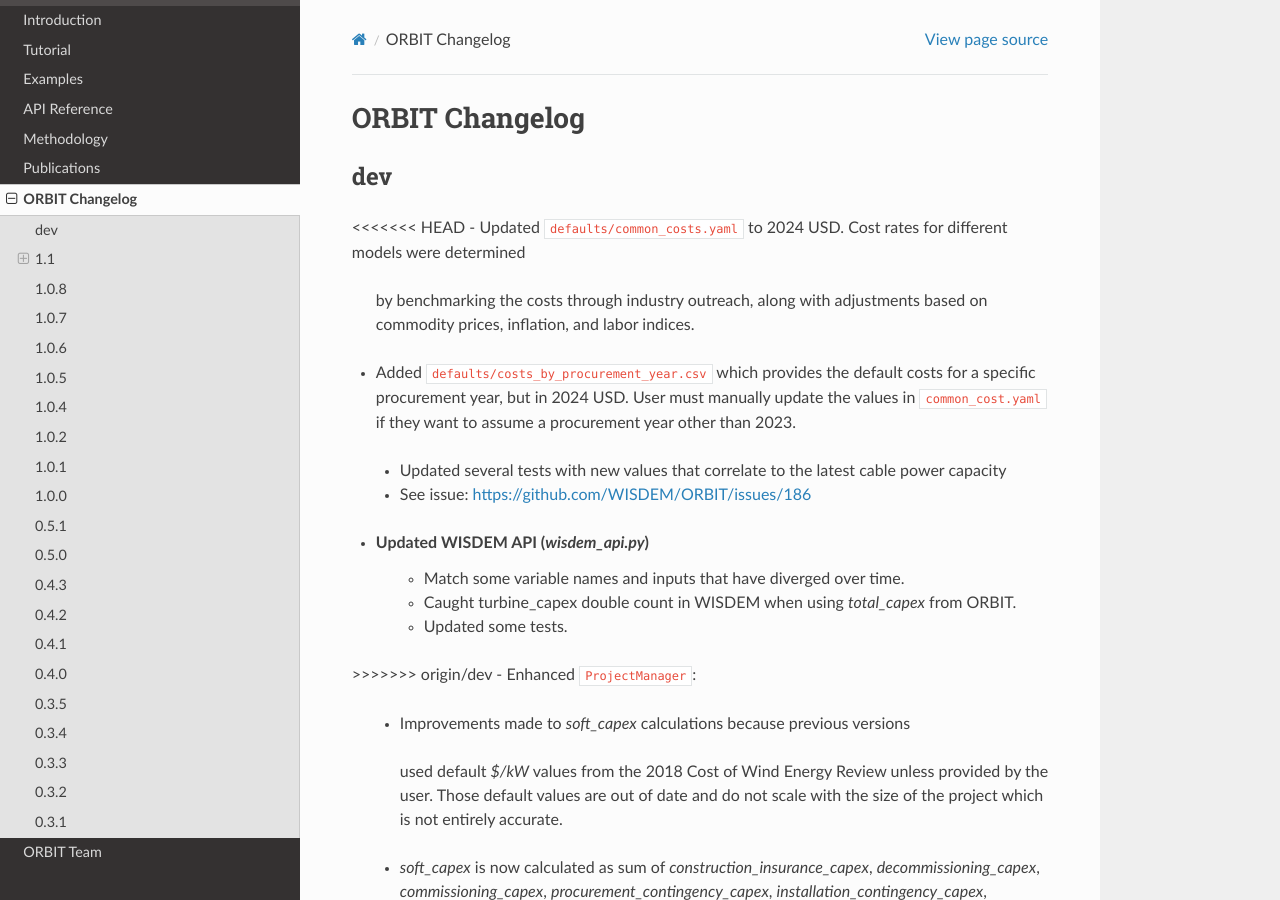
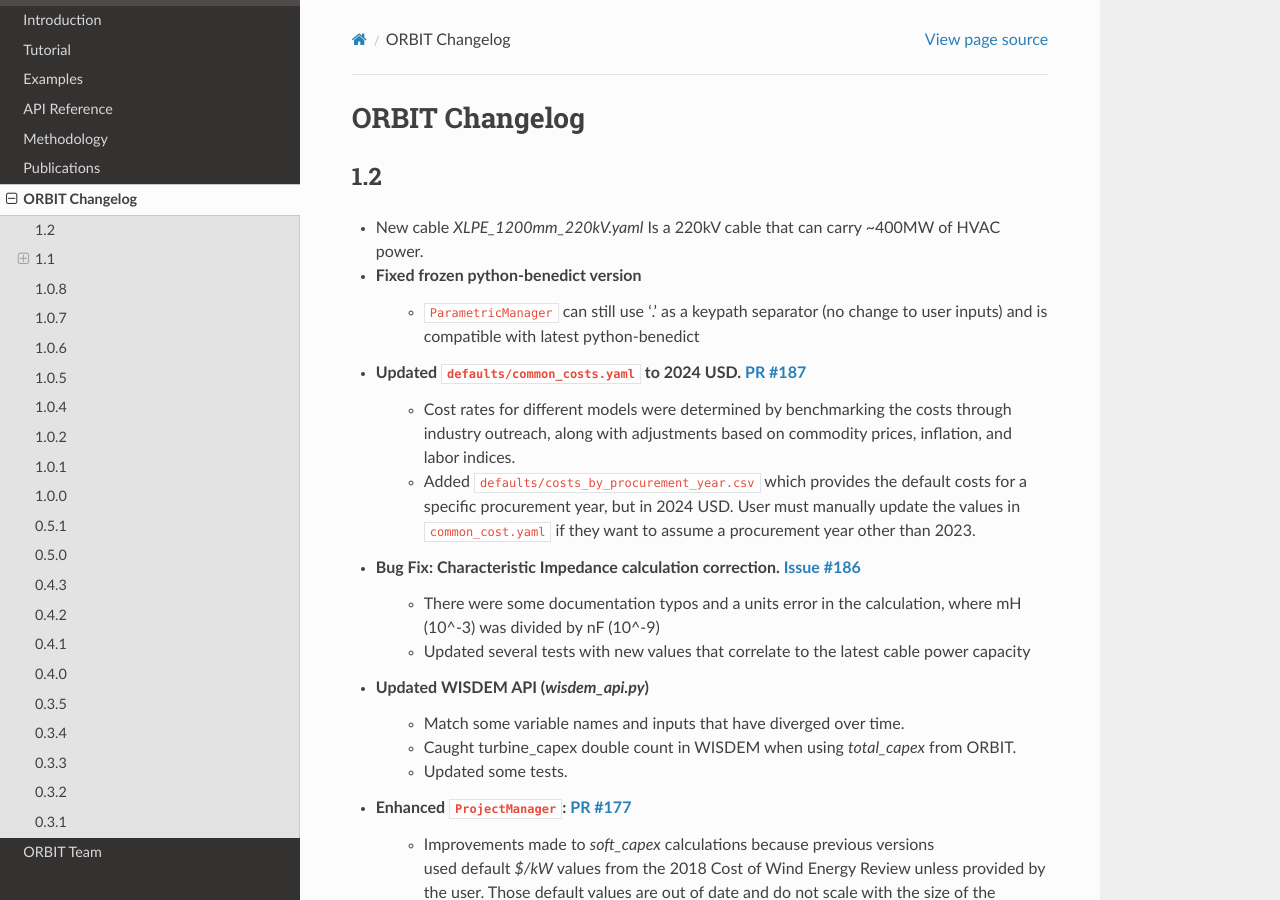
Before and after one commit to WISDEM/ORBIT, a Sphinx documentation site: the page built from docs/source/changelog.rst, in a window 1280 px wide and 900 px high. Built offline with Sphinx 7.4.7 and the Read the Docs theme 3.1.0, drawn with Linux system fonts in a browser that asks for light colours.

Commit message:
Updated changelog.

```diff
--- a/docs/source/changelog.rst
+++ b/docs/source/changelog.rst
@@ -2,26 +2,25 @@
 
 ORBIT Changelog
 ===============
-dev
+1.2
 ---
-<<<<<<< HEAD
-- Updated ``defaults/common_costs.yaml`` to 2024 USD. Cost rates for different models were determined
-  by benchmarking the costs through industry outreach, along with adjustments
-  based on commodity prices, inflation, and labor indices.
-- Added ``defaults/costs_by_procurement_year.csv`` which provides the default costs for a specific procurement year,
-  but in 2024 USD. User must manually update the values in ``common_cost.yaml`` if they want to assume a
-  procurement year other than 2023.
-=======
-- Bug Fix: Characteristic Impedance calculation correction.
-    - There were some documentation typos and a units error in the calculation, where mH (milli) was divided by nF (nano)
+- New cable `XLPE_1200mm_220kV.yaml` Is a 220kV cable that can carry ~400MW of HVAC power.
+- Fixed frozen python-benedict version
+    - ``ParametricManager`` can still use '.' as a keypath separator (no change to user inputs) and is compatible with latest python-benedict
+- Updated ``defaults/common_costs.yaml`` to 2024 USD. `PR #187 <https://github.com/WISDEM/ORBIT/pull/187>`_
+    - Cost rates for different models were determined by benchmarking the costs through industry outreach,
+      along with adjustments based on commodity prices, inflation, and labor indices.
+    - Added ``defaults/costs_by_procurement_year.csv`` which provides the default costs for a specific procurement year,
+      but in 2024 USD. User must manually update the values in ``common_cost.yaml`` if they want to assume a
+      procurement year other than 2023.
+- Bug Fix: Characteristic Impedance calculation correction. `Issue #186 <https://github.com/WISDEM/ORBIT/issues/186>`_
+    - There were some documentation typos and a units error in the calculation, where mH (10^-3) was divided by nF (10^-9)
     - Updated several tests with new values that correlate to the latest cable power capacity
-    - See issue: https://github.com/WISDEM/ORBIT/issues/186
 - Updated WISDEM API (`wisdem_api.py`)
     - Match some variable names and inputs that have diverged over time.
     - Caught turbine_capex double count in WISDEM when using `total_capex` from ORBIT.
     - Updated some tests.
->>>>>>> origin/dev
-- Enhanced ``ProjectManager``:
+- Enhanced ``ProjectManager``: `PR #177 <https://github.com/WISDEM/ORBIT/pull/177>`_
     - Improvements made to `soft_capex` calculations because previous versions
      used default `$/kW` values from the 2018 Cost of Wind Energy Review unless provided by
      the user. Those default values are out of date and do not scale with the size of the
```
